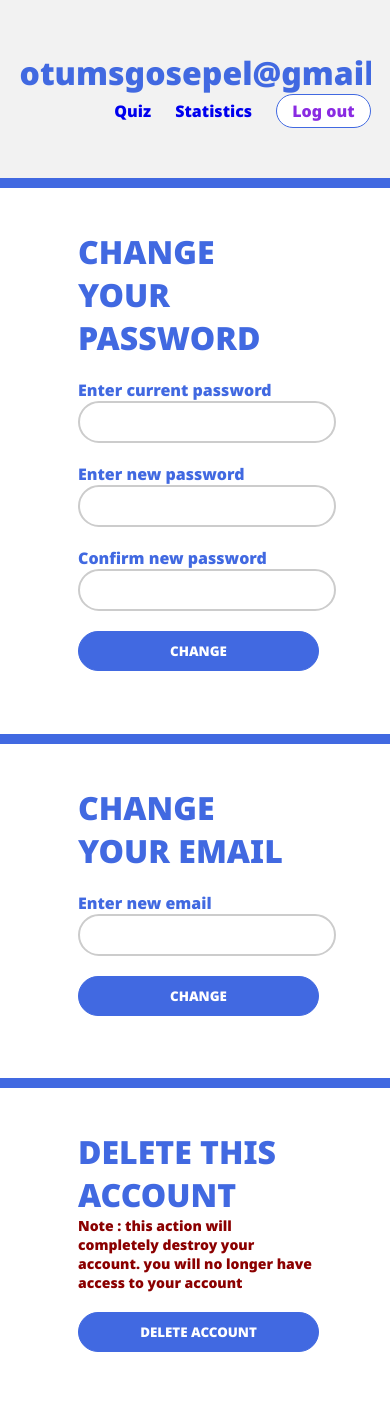
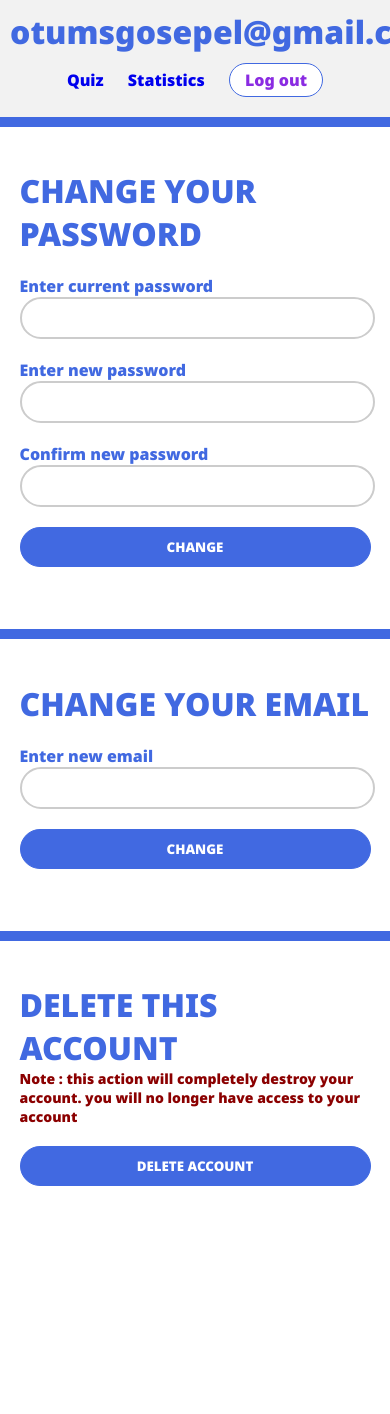
Before and after one commit to otumuyen-gospel/online-quiz, a PHP site: page /pages/account.php in a window 390 px wide. After the commit the page ends 1186 px from the top, so only its background shows below. Run offline with PHP 8.4, Linux system fonts and the light colour scheme; a user stored in the database is signed in.

Commit message:
added design responsiveness

```diff
--- a/index.html
+++ b/index.html
@@ -2,6 +2,8 @@
 <html>
     <head>
         <script src="script/welcome.js"></script>
+        <meta name="viewport" content="width=device-width, initial-scale=1">
+        <meta http-equiv="X-UA-Compatible" content="IE=edge">
         <link rel="preconnect" href="https://fonts.googleapis.com">
 <link rel="preconnect" href="https://fonts.gstatic.com" crossorigin>
 <link href="https://fonts.googleapis.com/css2?family=Noto+Sans:wght@900&display=swap" rel="stylesheet">
--- a/pages/account.php
+++ b/pages/account.php
@@ -10,6 +10,8 @@
 <html>
     <head>
         <script src="../script/account.js" defer></script>
+        <meta name="viewport" content="width=device-width, initial-scale=1">
+        <meta http-equiv="X-UA-Compatible" content="IE=edge">
         <link rel="preconnect" href="https://fonts.googleapis.com">
 <link rel="preconnect" href="https://fonts.gstatic.com" crossorigin>
 <link href="https://fonts.googleapis.com/css2?family=Noto+Sans:wght@900&display=swap" rel="stylesheet">
--- a/pages/change.php
+++ b/pages/change.php
@@ -10,6 +10,8 @@ if(!$_GET["verified"] && !$_SESSION["verified"]){
 <html>
     <head>
         <script src="../script/change.js" defer></script>
+        <meta name="viewport" content="width=device-width, initial-scale=1">
+        <meta http-equiv="X-UA-Compatible" content="IE=edge">
         <link rel="preconnect" href="https://fonts.googleapis.com">
 <link rel="preconnect" href="https://fonts.gstatic.com" crossorigin>
 <link href="https://fonts.googleapis.com/css2?family=Noto+Sans:wght@900&display=swap" rel="stylesheet">
--- a/pages/forgot.html
+++ b/pages/forgot.html
@@ -2,6 +2,8 @@
 <html>
     <head>
         <script src="../script/forgot.js" defer></script>
+        <meta name="viewport" content="width=device-width, initial-scale=1">
+        <meta http-equiv="X-UA-Compatible" content="IE=edge">
         <link rel="preconnect" href="https://fonts.googleapis.com">
 <link rel="preconnect" href="https://fonts.gstatic.com" crossorigin>
 <link href="https://fonts.googleapis.com/css2?family=Noto+Sans:wght@900&display=swap" rel="stylesheet">
--- a/pages/login.html
+++ b/pages/login.html
@@ -2,6 +2,8 @@
 <html>
     <head>
         <script src="../script/auth.js" defer></script>
+        <meta name="viewport" content="width=device-width, initial-scale=1">
+        <meta http-equiv="X-UA-Compatible" content="IE=edge">
         <link rel="preconnect" href="https://fonts.googleapis.com">
 <link rel="preconnect" href="https://fonts.gstatic.com" crossorigin>
 <link href="https://fonts.googleapis.com/css2?family=Noto+Sans:wght@900&display=swap" rel="stylesheet">
--- a/pages/quiz.php
+++ b/pages/quiz.php
@@ -10,6 +10,8 @@
 <html>
     <head>
         <script src="../script/quiz.js" defer></script>
+        <meta name="viewport" content="width=device-width, initial-scale=1">
+        <meta http-equiv="X-UA-Compatible" content="IE=edge">
         <link rel="preconnect" href="https://fonts.googleapis.com">
 <link rel="preconnect" href="https://fonts.gstatic.com" crossorigin>
 <link href="https://fonts.googleapis.com/css2?family=Noto+Sans:wght@900&display=swap" rel="stylesheet">
--- a/pages/signup.html
+++ b/pages/signup.html
@@ -2,6 +2,8 @@
 <html>
     <head>
         <script src="../script/signup.js" defer></script>
+        <meta name="viewport" content="width=device-width, initial-scale=1">
+        <meta http-equiv="X-UA-Compatible" content="IE=edge">
         <link rel="preconnect" href="https://fonts.googleapis.com">
 <link rel="preconnect" href="https://fonts.gstatic.com" crossorigin>
 <link href="https://fonts.googleapis.com/css2?family=Noto+Sans:wght@900&display=swap" rel="stylesheet">
--- a/pages/statistics.php
+++ b/pages/statistics.php
@@ -11,6 +11,8 @@
 <html>
     <head>
         <script src="../script/statistics.js" defer></script>
+        <meta name="viewport" content="width=device-width, initial-scale=1">
+        <meta http-equiv="X-UA-Compatible" content="IE=edge">
         <link rel="preconnect" href="https://fonts.googleapis.com">
 <link rel="preconnect" href="https://fonts.gstatic.com" crossorigin>
 <link href="https://fonts.googleapis.com/css2?family=Noto+Sans:wght@900&display=swap" rel="stylesheet">
--- a/pages/verify.php
+++ b/pages/verify.php
@@ -10,6 +10,8 @@ if($_GET["message"] != "verify" && $_SESSION["message"] !="verify"){
 <html>
     <head>
         <script src="../script/verify.js" defer></script>
+        <meta name="viewport" content="width=device-width, initial-scale=1">
+        <meta http-equiv="X-UA-Compatible" content="IE=edge">
         <link rel="preconnect" href="https://fonts.googleapis.com">
 <link rel="preconnect" href="https://fonts.gstatic.com" crossorigin>
 <link href="https://fonts.googleapis.com/css2?family=Noto+Sans:wght@900&display=swap" rel="stylesheet">
--- a/style/account.css
+++ b/style/account.css
@@ -107,3 +107,37 @@ body{
 .auth-form .auth-form-element input:focus{
     border:2px solid rosybrown;
 }
+
+
+@media only screen and (max-width:560px) {
+    #header{
+        text-align: center;
+        margin: auto;
+    }
+    #header .help{
+        float: none;
+        text-align: center;
+        margin: 10px;
+    }
+    #header .help button{
+        float: none;
+        text-align: center;
+    }
+    #header .links{
+        float: none;
+        margin-bottom: 20px;
+    }
+    #header .links a{
+        margin: 0px 10px;
+    }
+    .auth-form{
+        padding: 5vh 5%;
+    }
+    .auth-form .auth-form-element input{
+        padding: 10px 0px;
+    }
+    .auth-form .auth-form-element button{
+        width: 100%;
+    }
+
+}
```
Also changed, not shown: style/auth.css (+22 -0 lines), style/quiz.css (+29 -0 lines), style/statistics.css (+25 -0 lines), style/welcome.css (+49 -0 lines).
